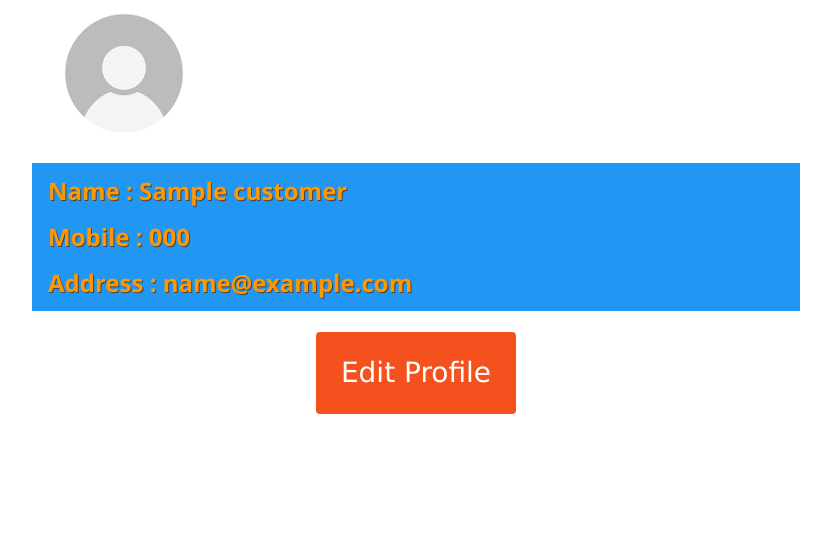
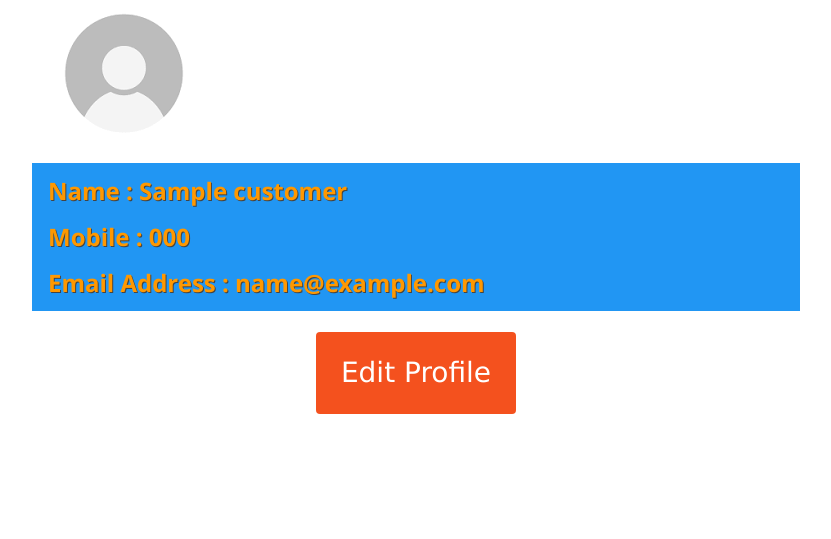
Before and after one commit to richapadhi/Agile, a Django app: template vehicleservicemanagement-master/vehicleservicemanagement-master/templates/vehicle/customer_profile.html in a window 1280 px wide. Shown: the part 114-653 px from the top of the page, without its empty margins (224-1055 px from the left). Run offline with Django 3.2, Linux system fonts and the light colour scheme; the template is opened without the code that fills it: most values are stand-ins (such as "Sample title", 1, 10 or a date in 2020).

Commit message:
Update customer_profile.html

```diff
--- a/vehicleservicemanagement-master/vehicleservicemanagement-master/templates/vehicle/customer_profile.html
+++ b/vehicleservicemanagement-master/vehicleservicemanagement-master/templates/vehicle/customer_profile.html
@@ -77,7 +77,7 @@
     <h3 class="w3-text-orange" style="text-shadow:1px 1px 0 #444"><b>Name : {{customer}}</b></h3>
     <h3 class="w3-text-orange" style="text-shadow:1px 1px 0 #444"><b>Mobile : {{customer.mobile}}</b></h3>
 
-    <h3 class="w3-text-orange" style="text-shadow:1px 1px 0 #444"><b>Address : {{customer.email}}</b></h3>
+    <h3 class="w3-text-orange" style="text-shadow:1px 1px 0 #444"><b>Email Address : {{customer.email}}</b></h3>
   </div>
 </div>
 
```
